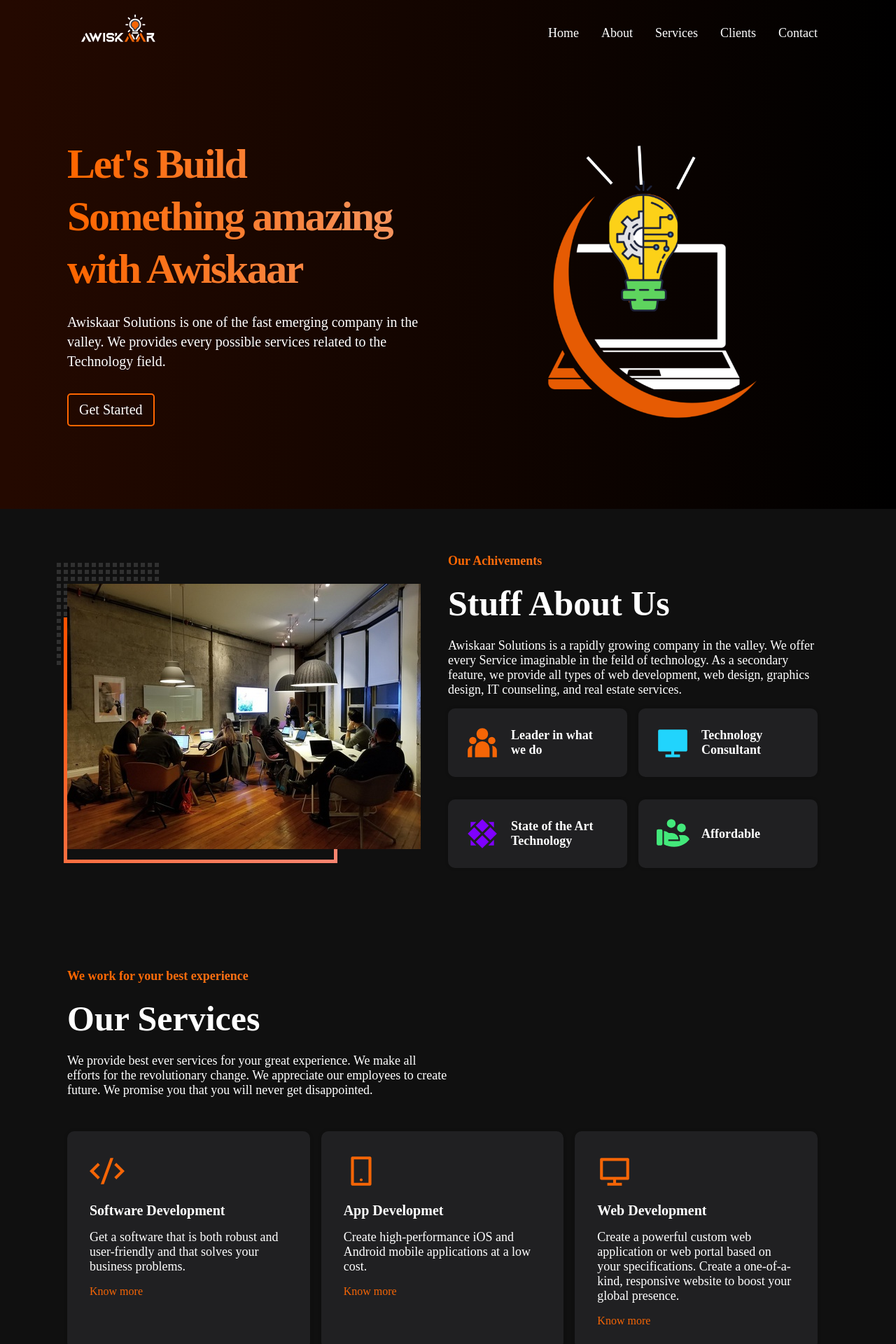
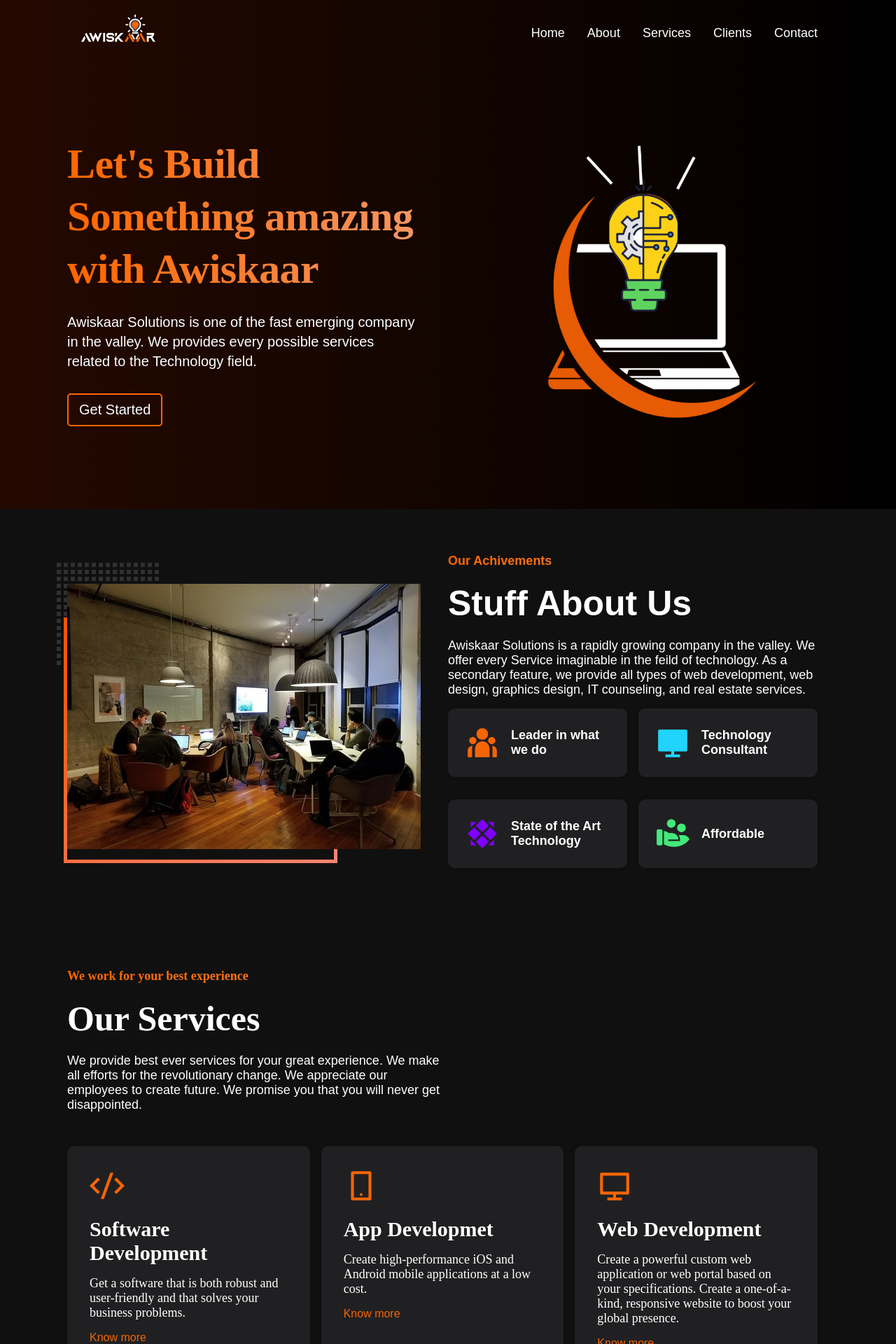
Before and after one commit to susanbhattarai2/awiskaar_frontend, a React (Create React App) app: page / in a window 1280 px wide. Shown: the top 1920 px of the page at 70% size. Built offline with nearby package versions, Linux system fonts and the light colour scheme; a web font is replaced by a local one.

Commit message:
[Update fonts]

```diff
--- a/src/index.css
+++ b/src/index.css
@@ -3,11 +3,10 @@
 @import url('https://fonts.googleapis.com/css2?family=Raleway:wght@300;400;500;600;700;800&display=swap');
 
 :root{
-    /* --font-family: 'Montserrat', sans-serif; */
+     --font-family: 'BAHNSCHRIFT', sans-serif;
+     --banner-font:'BAHNSCHRIFT';
 
-    @font-face {
-        --font-family: 'Devant';
-        src: local('Devant-Medium'), url(./font/Devant-Medium.ttf) format('truetype');}
+
 
     --gradient-text: linear-gradient(89.97deg, #ff6600 1.84%, #F49867 102.67%);
     --gradient-bar: linear-gradient(103.22deg, #AE67FA -13.86%, #F49867 99.55%);
@@ -21,4 +20,8 @@
     --banner-text:rgb(255, 255, 255);
     --card-color:#202022;
     --hover-color:#1b1b1d;
+    @font-face {
+        --font-family: 'BAHNSCHRIFT';
+        src: local('BAHNSCHRIFT'), url(./font/BAHNSCHRIFT.TTF) format('truetype');
+    }
 }
--- a/src/index.js
+++ b/src/index.js
@@ -2,5 +2,5 @@ import React from "react";
 import  {createRoot} from "react-dom/client";
 import App from "./App";
 import './index.css';
-import './font/Devant-Medium.ttf'
+import './font/BAHNSCHRIFT.TTF'
 createRoot(document.getElementById('root')).render(<App />);
--- a/src/landingPage/banner/banner.css
+++ b/src/landingPage/banner/banner.css
@@ -14,11 +14,11 @@
 }
 
 .ap__banner-content h1 {
-    font-family: var(--font-family);
+    font-family: var(--banner-font);
     font-weight: 800;
     font-size: 60px;
     line-height: 75px;
-    letter-spacing: -0.04em;
+    letter-spacing: -0.04rem;
 }
 
 .ap__banner-content p {
--- a/src/landingPage/contact/contact.css
+++ b/src/landingPage/contact/contact.css
@@ -15,7 +15,7 @@ flex-direction:row
 .ap__contact-header{
     font-size: 50px;
     font-weight: 800;
-    font-family: var(--font-family);
+    font-family: var(--banner-font);
     color: var(--banner-text);
     line-height: 2;
     justify-content: center;
--- a/src/landingPage/projects/clients.css
+++ b/src/landingPage/projects/clients.css
@@ -9,7 +9,7 @@
 .ap__projects-header{
     font-size: 50px;
     font-weight: 800;
-    font-family: var(--font-family);
+    font-family: var(--banner-font);
     color: var(--banner-text);
     line-height: 2;
     text-align: center;
--- a/src/landingPage/services/service.css
+++ b/src/landingPage/services/service.css
@@ -3,14 +3,14 @@
     display: block;
     font-size: 18px;
     font-weight: 800;
-    font-family: var(--font-family);
+    font-family: var(--banner-font);
     color: var(--gradient-text);
 }
 .ap__services-header{
     display: block;
     font-size: 50px;
     font-weight: 800;
-    font-family: var(--font-family);
+    font-family: var(--banner-font);
     color: var(--banner-text);
     line-height: 2;
     justify-content: center;
@@ -49,14 +49,14 @@
 }
 .ap__service-card-content-title {
     margin-top: 1rem;
-    font-family: var(--font-family);
+    font-family: var(--banner-font);
     font-weight:800;
-    font-size: 20px;
+    font-size: 30px;
     color: var(--banner-text);
 }
 .ap__service-card-content-text{
     margin-top: 1rem;
-    font-family: var(--font-family);
+    font-family: var(--banner-font);
     font-size: 18px;
     color: var(--banner-text);
     font-weight: 100;
```
Also changed, not shown: src/font/BAHNSCHRIFT.TTF (added).
